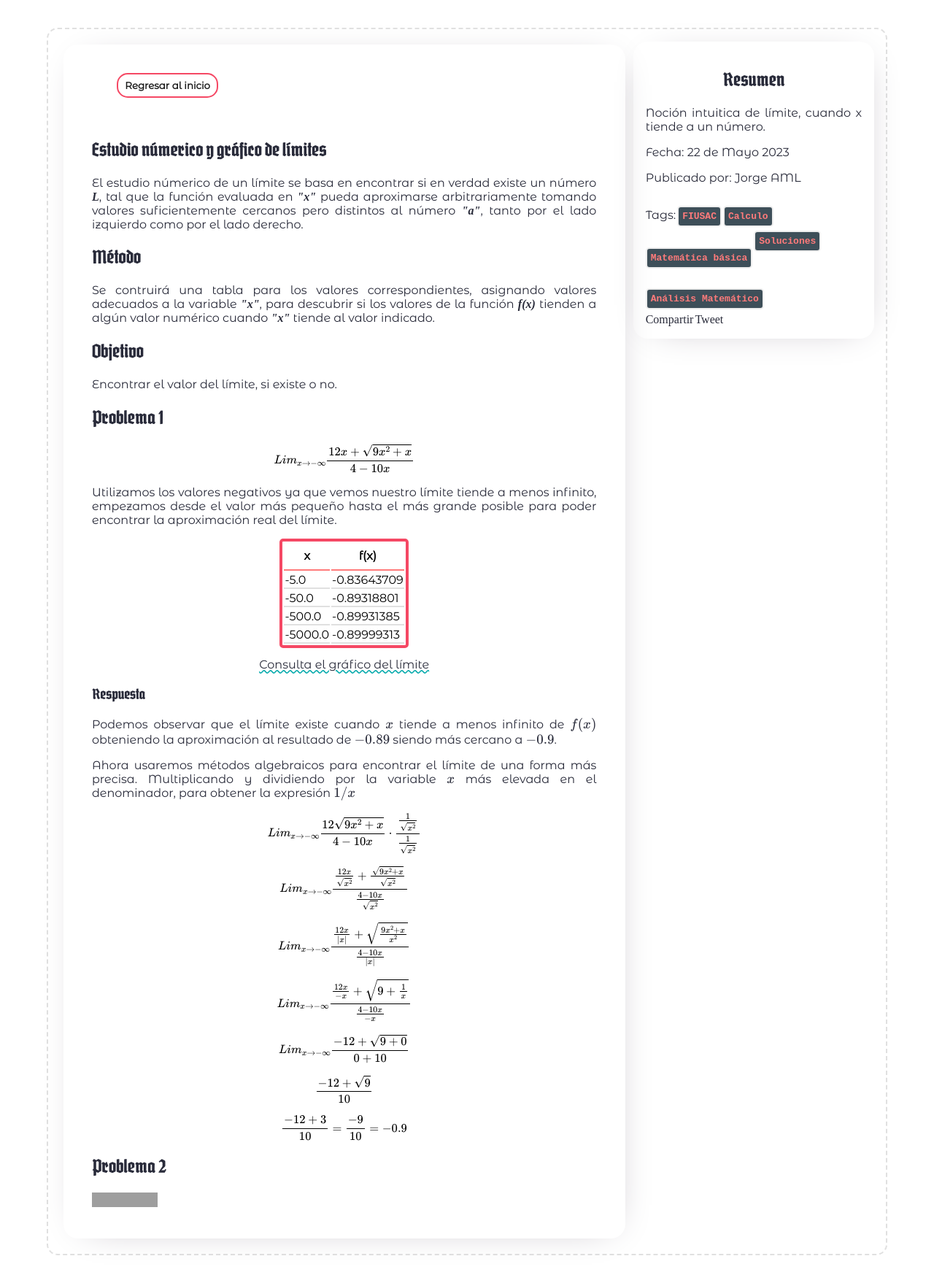
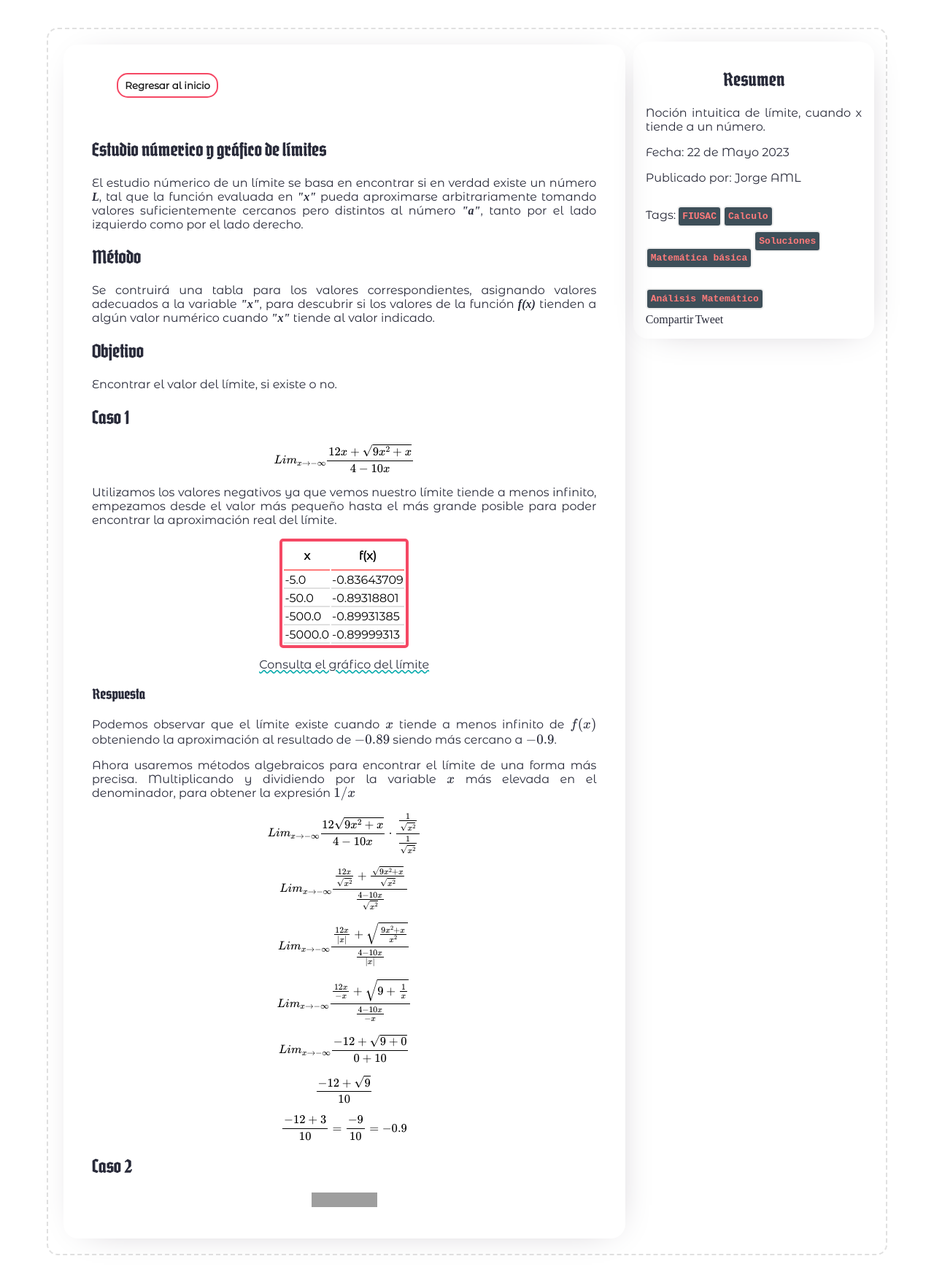
Before and after one commit to jorgeAML/creativeaml, a Jekyll site: the page built from blog_posts/04-06-2023.md, in a window 1280 px wide. Shown: the whole page at 73% size. Built offline with Jekyll 4.4.1, drawn with Linux system fonts in a browser that asks for light colours; some web fonts are replaced; a script that is not in the unit is left out; comment, search, counter and statistics services are not loaded; grey boxes are pictures that could not be loaded.

Commit message:
new icons, center mathjax

```diff
--- a/_includes/head.html
+++ b/_includes/head.html
@@ -3,7 +3,7 @@
     <meta name="viewport" content="width=device-width, initial-scale=1">
     <meta name="copyright" content="JorgeAML">
     <meta property="og:image" content="/assets/images/agriculture.jpg">
-    <link rel="shortcut icon" type="image/png" href="assets/logos/"/>
+    <link rel="shortcut icon" type="image/png" href="{{page.icon}}"/>
     <link rel="stylesheet" href="assets/css/landing.css">
     <link rel="stylesheet" href="assets/css/rules.css">
     <link rel="stylesheet" href="assets/css/nav-click.css">
--- a/_includes/head2.html
+++ b/_includes/head2.html
@@ -3,7 +3,7 @@
 <meta name="viewport" content="width=device-width, initial-scale=1">
 <meta name="copyright" content="JorgeAML">
 <meta property="og:image" content="/assets/images/agriculture.jpg">
-<link rel="shortcut icon" type="image/png" href="../assets/logos/"/>
+<link rel="shortcut icon" type="image/png" href="{{page.icon}}"/>
 <link rel="stylesheet" href="../assets/css/landing.css">
 <link rel="stylesheet" href="../assets/css/blogPost/webPosts.css">
 <link rel="stylesheet" href="../assets/css/blogPost/phones.css">
--- a/assets/css/blogPost/webPosts.css
+++ b/assets/css/blogPost/webPosts.css
@@ -98,4 +98,8 @@
         font-family: var(--fontMontserrat);
         text-decoration: underline wavy var(--c-color-c);
     }
+    .mathjax-image {
+        display: flex;
+        justify-content: center;
+    }
 }
--- a/blog_posts/04-06-2023.md
+++ b/blog_posts/04-06-2023.md
@@ -1,8 +1,9 @@
 ---
 layout: blog
-title: MB2 Tarea 1
+title: Noción del límite
 url: https://www.creativeaml.com/blog_posts/04-06-2023.html
 
+icon: ../assets/images/1.png
 section0: Creative AML
 section1: Regresar
 metaDescripcion: Estudio de límites, noción intuitiva de límite.
@@ -31,7 +32,7 @@
     <p>Encontrar el valor del límite, si existe o no.</p>
 </div>
 <div class="latex">
-<h2>Problema 1</h2>
+<h2>Caso 1</h2>
 
 $$Lim_{x \rightarrow -\infty} \frac{12x + \sqrt{9x^{2}+x}}{4-10x}$$
 </div>
@@ -81,12 +82,14 @@
 $$\frac{-12 + \sqrt{9}}{10} $$
 $$\frac{-12 + 3}{10} = \frac{-9}{10} = -0.9$$
 </div>
-<h2>Problema 2</h2>
+<h2>Caso 2</h2>
 <div class="latex">
 
 </div>
 
-<a href="https://www.mathjax.org">
-    <img title="Powered by MathJax"
-    src="https://www.mathjax.org/badge/badge-square.png" border="0" alt="Powered by MathJax" />
-</a>
+<div class="mathjax-image">
+    <a href="https://www.mathjax.org">
+        <img title="Powered by MathJax"
+        src="https://www.mathjax.org/badge/badge-square.png" border="0" alt="Powered by MathJax" />
+    </a>
+</div>
--- a/index.markdown
+++ b/index.markdown
@@ -9,6 +9,7 @@
 navSectionA: services
 
 ### NAV CONTENTS
+icon: ../assets/images/mainIcon.png
 section0: Creative AML
 section1: Artículos
 section2: Acerca de mi
```
Also changed, not shown: assets/images/1.png (added), assets/images/2.png (added), assets/images/mainIcon.png (added).
